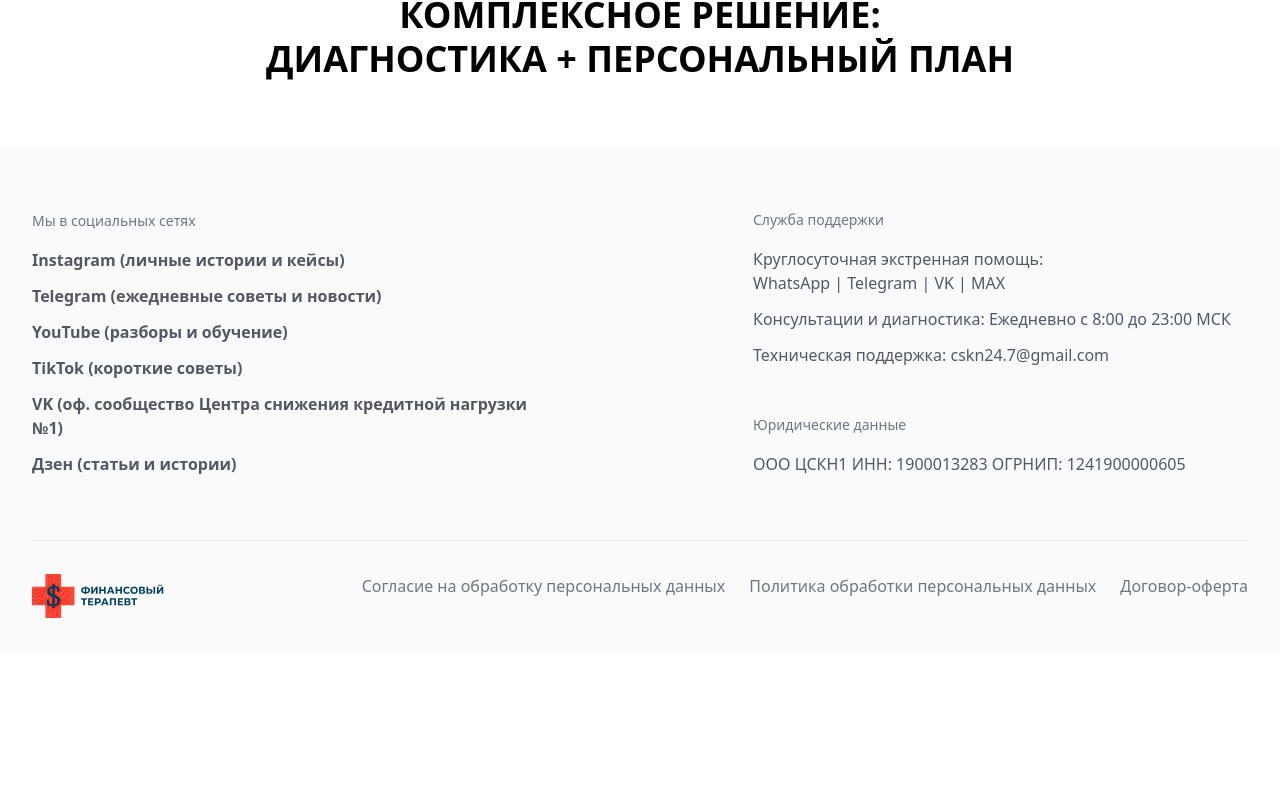
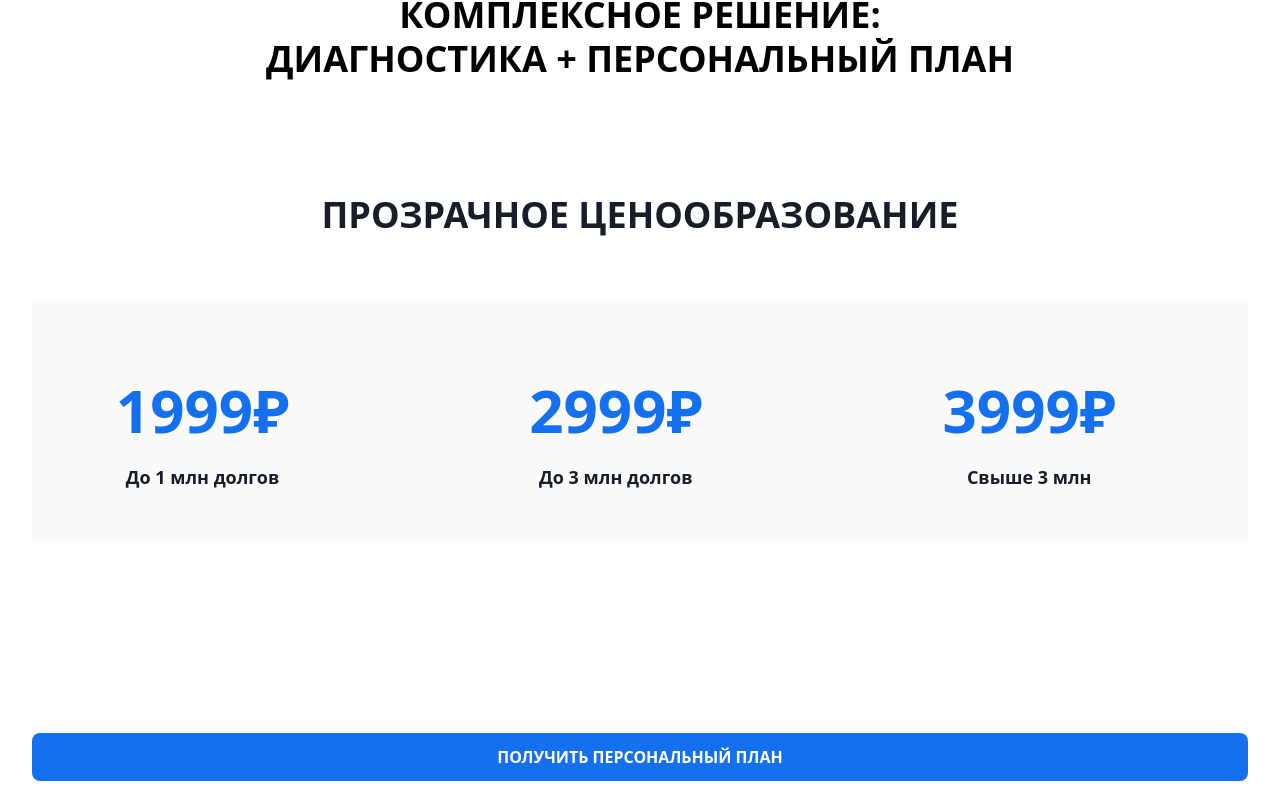
Before and after one commit to TolykbaevIlyas/financyTherapy, a React (Vite) app: page / in a window 1280 px wide. Shown: the part 1151-1960 px from the top of the page. Before the commit the page ends 1803 px from the top, so only its background shows below. Built offline with nearby package versions, Linux system fonts and the light colour scheme.

Commit message:
feat: add PricingCard

```diff
--- a/src/app/App.tsx
+++ b/src/app/App.tsx
@@ -1,8 +1,15 @@
+import { PricingCard } from '../entities/PricingCard';
 import Footer from '../widgets/Footer';
 import Header from '../widgets/Header';
 import { Hero } from '../widgets/Hero';
 
 import './App.css';
+
+const plans = [
+  { id: "1", price: "1999₽", description: "До 1 млн долгов" },
+  { id: "2", price: "2999₽", description: "До 3 млн долгов" },
+  { id: "3", price: "3999₽", description: "Свыше 3 млн" },
+];
 
 function App() {
   return (
@@ -12,6 +19,12 @@ function App() {
 
         <main className="flex-1 px-[20px] lg:px-0">
           <Hero/>
+          <PricingCard
+            title="ПРОЗРАЧНОЕ ЦЕНООБРАЗОВАНИЕ"
+            plans={plans}
+            ctaLabel="ПОЛУЧИТЬ ПЕРСОНАЛЬНЫЙ ПЛАН"
+            onCtaClick={() => console.log("cta clicked")}
+          />;
         </main>
 
         <Footer />
--- /dev/null
+++ b/src/entities/PricingCard/index.ts
@@ -0,0 +1,2 @@
+import PricingCard from "./ui/PricingCard";
+export {PricingCard}
--- /dev/null
+++ b/src/entities/PricingCard/model/types.ts
@@ -0,0 +1,5 @@
+export interface IPricingPlan {
+    id:string;
+    price: string;
+    description: string;
+}
--- /dev/null
+++ b/src/entities/PricingCard/ui/PricingCard.tsx
@@ -0,0 +1,36 @@
+import type { IPricingPlan } from "../model/types";
+
+interface PricingProps {
+  title?: string;
+  plans: IPricingPlan[];
+  ctaLabel: string;
+  onCtaClick?: () => void;
+}
+
+const PricingCard = ({ title, plans, ctaLabel, onCtaClick }: PricingProps) => {
+  return (
+    <section className="text-center py-12">
+       <h2 className="text-[36px] font-[600] leading-[122%] mb-8 text-[#181d27]">{title}</h2>
+        <div className="max-w-[1216px] w-full h-[240px] grid mt-[64px] grid-cols-1 md:grid-cols-3 items-center bg-[#fafafa] gap-6 mx-auto mb-8">
+        {plans.map((plan) => (
+          <div
+            key={plan.id}
+            className="flex flex-col items-center max-w-[341px] w-full h-[112px]"
+          >
+            <p className="text-[60px] font-[600] text-[#1570ef] mb-2">{plan.price}</p>
+            <p className="text-[#181d27] text-[18px] font-[600] leading-[156%]">{plan.description}</p>
+          </div>
+        ))}
+        </div>
+
+      <button
+        onClick={onCtaClick}
+        className="cursor-pointer bg-[#1570ef] max-w-[1216px] w-full h-[48px] mt-[160px] text-white rounded-lg font-semibold hover:bg-blue-700 transition"
+      >
+        {ctaLabel}
+      </button>
+    </section>
+  )
+}
+
+export default PricingCard
```
